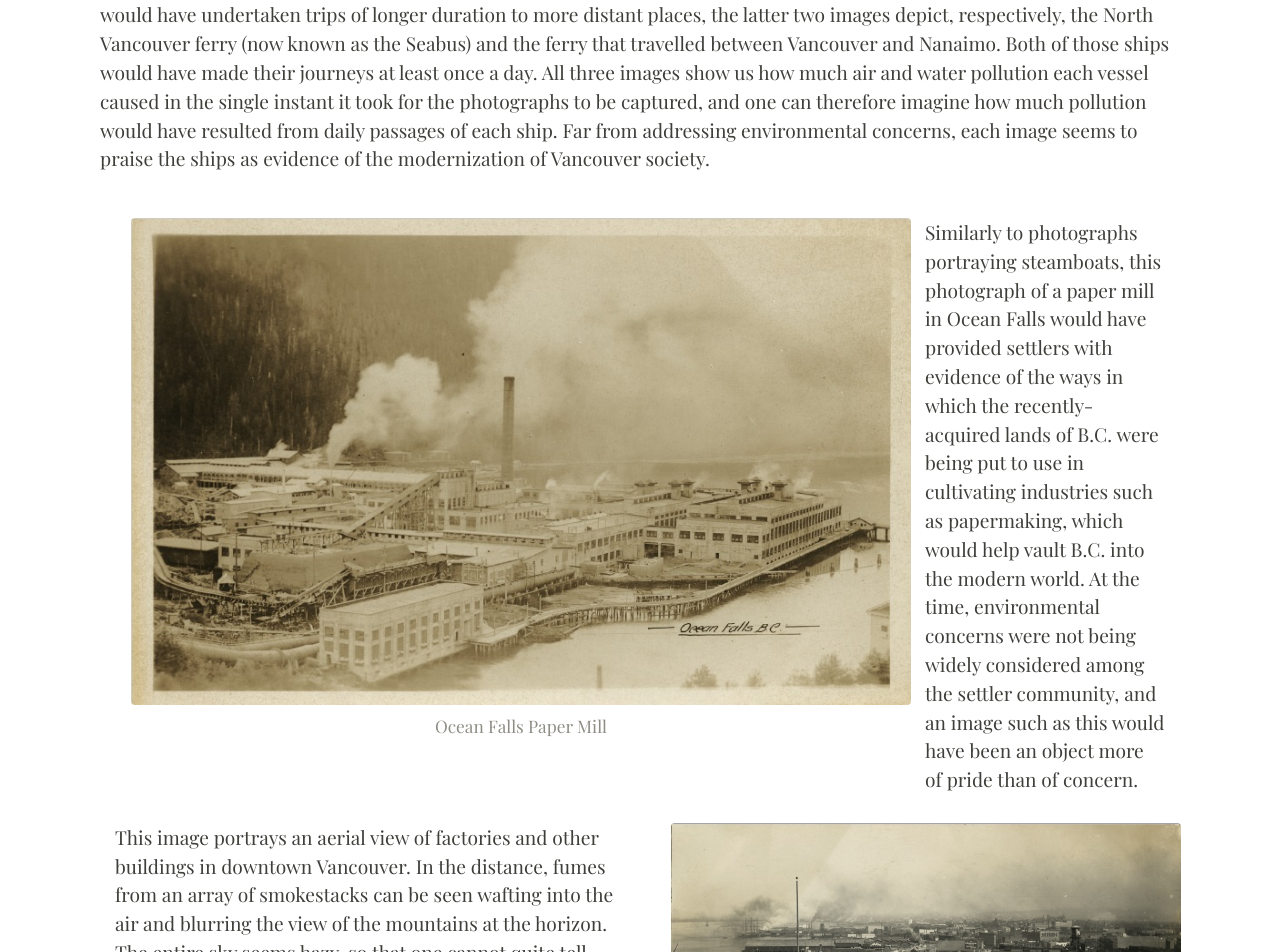
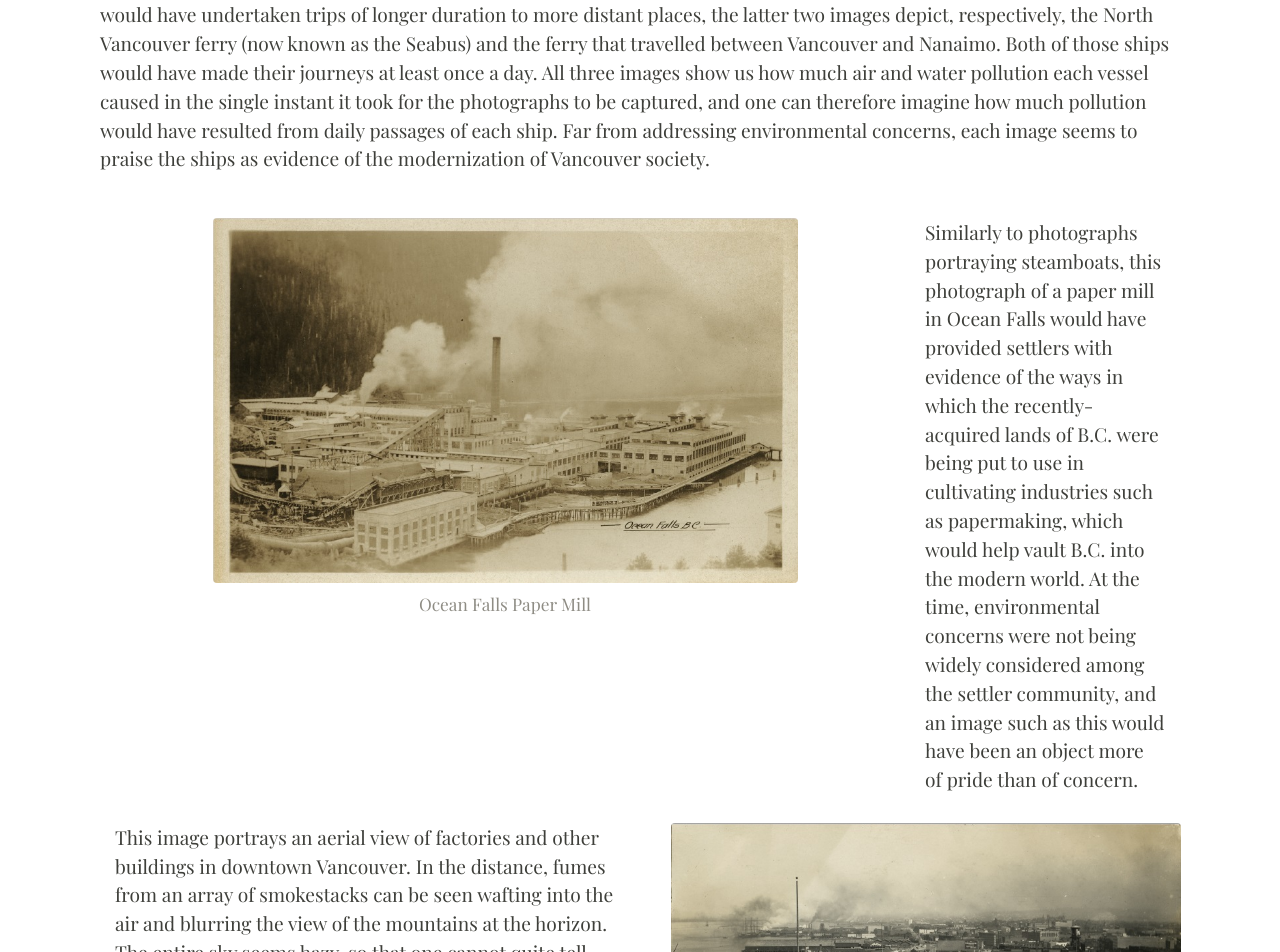
Before and after one commit to ashlynnprasad/langmann-2021, a Jekyll site: the page built from pages/environmentalimpact.md, in a window 1280 px wide. Shown: the part 3675-4627 px from the top of the page. Built offline with Jekyll 4.4.1, drawn with Linux system fonts in a browser that asks for light colours; nearby versions of some CDN libraries.

Commit message:
Update environmentalimpact.md

```diff
--- a/pages/environmentalimpact.md
+++ b/pages/environmentalimpact.md
@@ -62,7 +62,7 @@ Cole Harris explains more broadly the outlook that many indigenous peoples held
 <div class="container">
   <div class="row">
     <div class="col-sm-9">
-      {% include feature/item-figure.html objectid="langmann004" width="100" %}
+      {% include feature/item-figure.html objectid="langmann004" width="75" %}
     </div>
     <div class="col-sm-3">
       Similarly to photographs portraying steamboats, this photograph of a paper mill in Ocean Falls would have provided settlers with evidence of the ways in which the recently-acquired lands of B.C. were being put to use in cultivating industries such as papermaking, which would help vault B.C. into the modern world. At the time, environmental concerns were not being widely considered among the settler community, and an image such as this would have been an object more of pride than of concern. <br><br>
```
